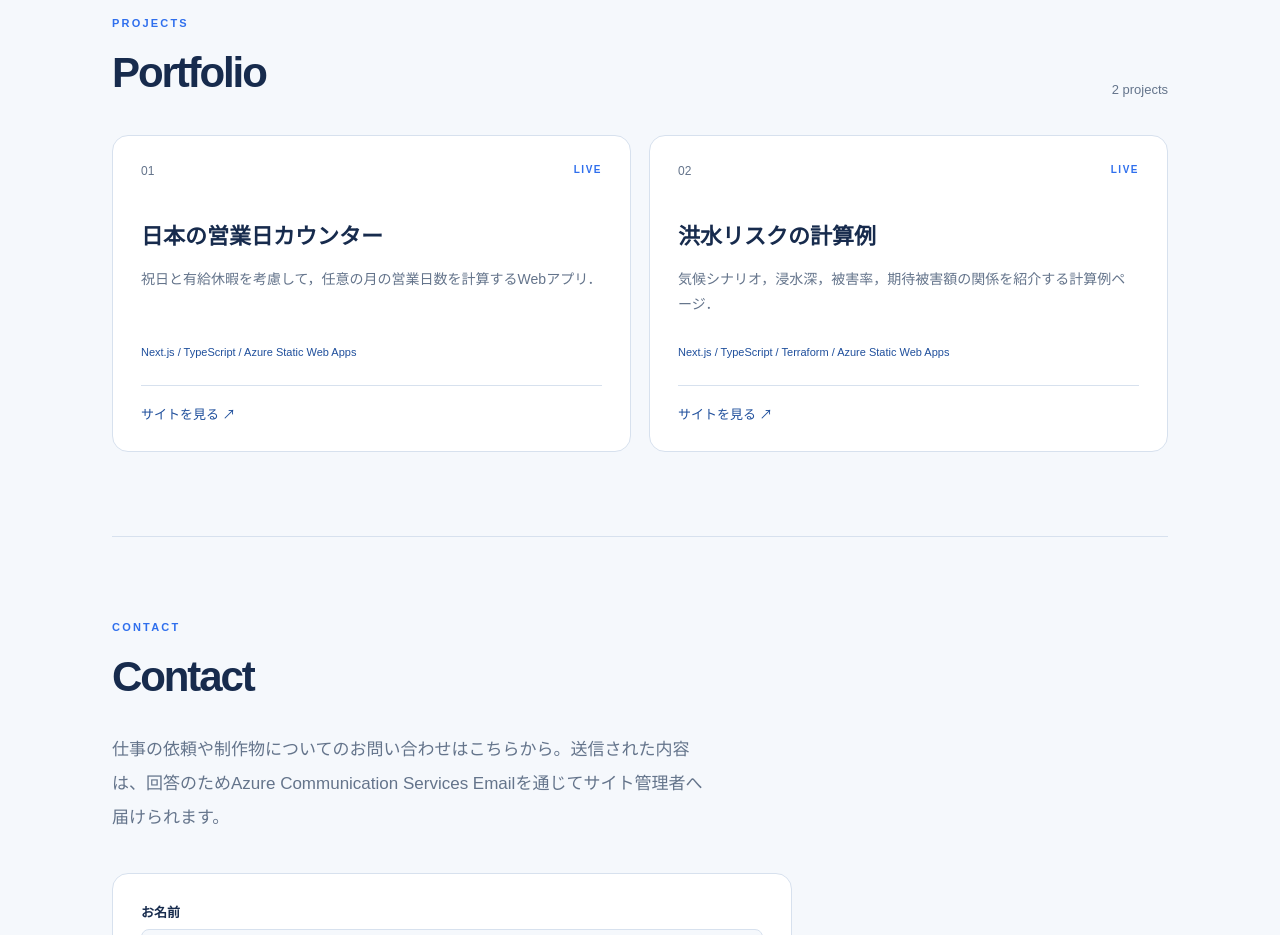
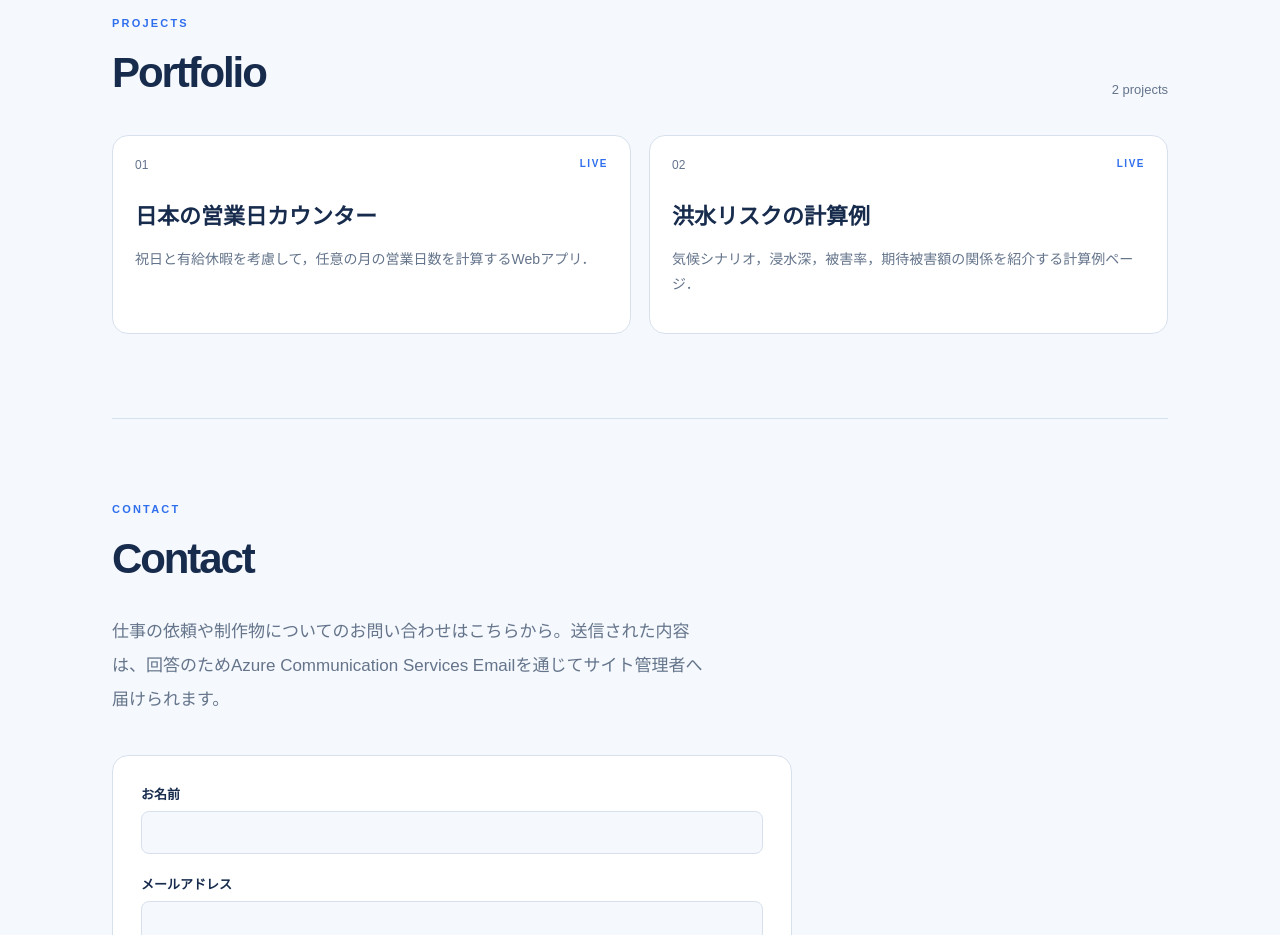
Before and after one commit to K0he1/koheiyamaguchi-portfolio, a Next.js app: page / in a window 1280 px wide. Shown: the part 1540-2475 px from the top of the page. Built offline with nearby package versions, Linux system fonts and the light colour scheme.

Commit message:
Update .gitignore and refine project details in homepage

```diff
--- a/app/globals.css
+++ b/app/globals.css
@@ -33,7 +33,7 @@ a { color: inherit; text-decoration: none; }
 .brand { font-size: 15px; font-weight: 800; letter-spacing: .08em; }
 .site-header nav { display: flex; gap: 28px; }
 .site-header nav a { color: var(--muted); font-size: 13px; }
-.site-header nav a:hover, .site-footer a:hover, .project-link:hover { color: var(--accent); }
+.site-header nav a:hover, .site-footer a:hover { color: var(--accent); }
 
 .hero { padding: 128px 0 144px; }
 .hero-layout { align-items: center; display: grid; gap: 72px; grid-template-columns: minmax(0, 1fr) 360px; }
@@ -68,14 +68,14 @@ a { color: inherit; text-decoration: none; }
 .section-heading { align-items: end; display: flex; justify-content: space-between; }
 .project-count { color: var(--muted); font-size: 13px; }
 .project-grid { display: grid; gap: 18px; grid-template-columns: repeat(auto-fit, minmax(280px, 1fr)); margin-top: 38px; }
-.project-card { background: white; border: 1px solid var(--line); border-radius: 16px; padding: 28px; }
+.project-card { background: white; border: 1px solid var(--line); border-radius: 16px; padding: 22px; }
 .project-card-top { display: flex; justify-content: space-between; }
 .project-number { color: var(--muted); font-size: 12px; }
 .project-status { color: var(--accent); font-size: 10px; font-weight: 800; letter-spacing: .15em; }
-.project-card h3 { font-size: 22px; line-height: 1.4; margin: 44px 0 14px; }
-.project-card p { color: var(--muted); font-size: 14px; line-height: 1.8; min-height: 52px; }
-.project-stack { color: var(--primary); display: block; font-size: 11px; line-height: 1.7; margin-top: 24px; }
-.project-link { border-top: 1px solid var(--line); color: var(--primary); display: block; font-size: 13px; margin-top: 24px; padding-top: 18px; }
+.project-card h3 { font-size: 22px; line-height: 1.4; margin: 30px 0 12px; }
+.project-card h3 a { color: var(--ink); text-decoration: none; }
+.project-card h3 a:hover { color: var(--accent); }
+.project-card p { color: var(--muted); font-size: 14px; line-height: 1.8; min-height: 30px; }
 
 .contact-form { background: white; border: 1px solid var(--line); border-radius: 16px; margin-top: 38px; max-width: 680px; padding: 28px; }
 .contact-field { display: grid; gap: 8px; margin-bottom: 20px; }
--- a/app/page.tsx
+++ b/app/page.tsx
@@ -5,14 +5,12 @@ const projects = [
   {
     name: "日本の営業日カウンター",
     description: "祝日と有給休暇を考慮して，任意の月の営業日数を計算するWebアプリ．",
-    stack: "Next.js / TypeScript / Azure Static Web Apps",
     url: "https://thankful-meadow-02df09f00.7.azurestaticapps.net",
     status: "LIVE",
   },
   {
     name: "洪水リスクの計算例",
     description: "気候シナリオ，浸水深，被害率，期待被害額の関係を紹介する計算例ページ．",
-    stack: "Next.js / TypeScript / Terraform / Azure Static Web Apps",
     url: "https://ashy-island-028b91e00.7.azurestaticapps.net/",
     status: "LIVE",
   },
@@ -95,10 +93,8 @@ export default function Home() {
                 <span className="project-number">{String(index + 1).padStart(2, "0")}</span>
                 <span className="project-status">{project.status}</span>
               </div>
-              <h3>{project.name}</h3>
+              <h3><a href={project.url} target="_blank" rel="noreferrer">{project.name}</a></h3>
               <p>{project.description}</p>
-              <span className="project-stack">{project.stack}</span>
-              <a className="project-link" href={project.url} target="_blank" rel="noreferrer">サイトを見る ↗</a>
             </article>
           ))}
         </div>
```
Also changed, not shown: 1 other file (tests, documents, lock files or other folders).
